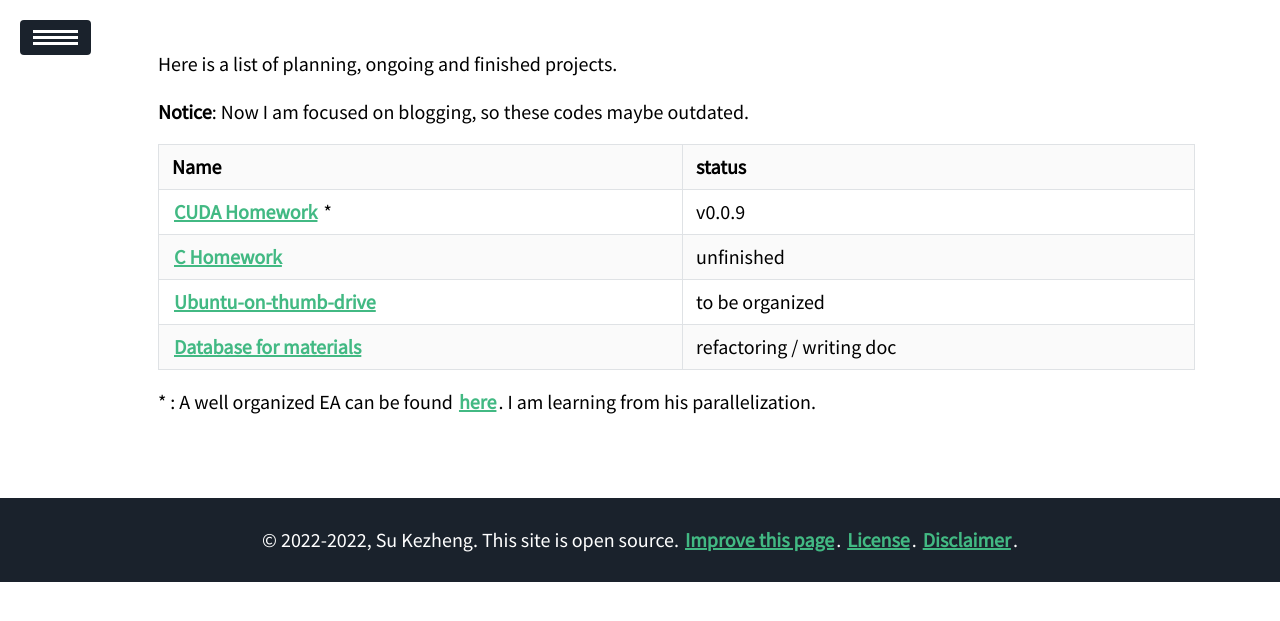
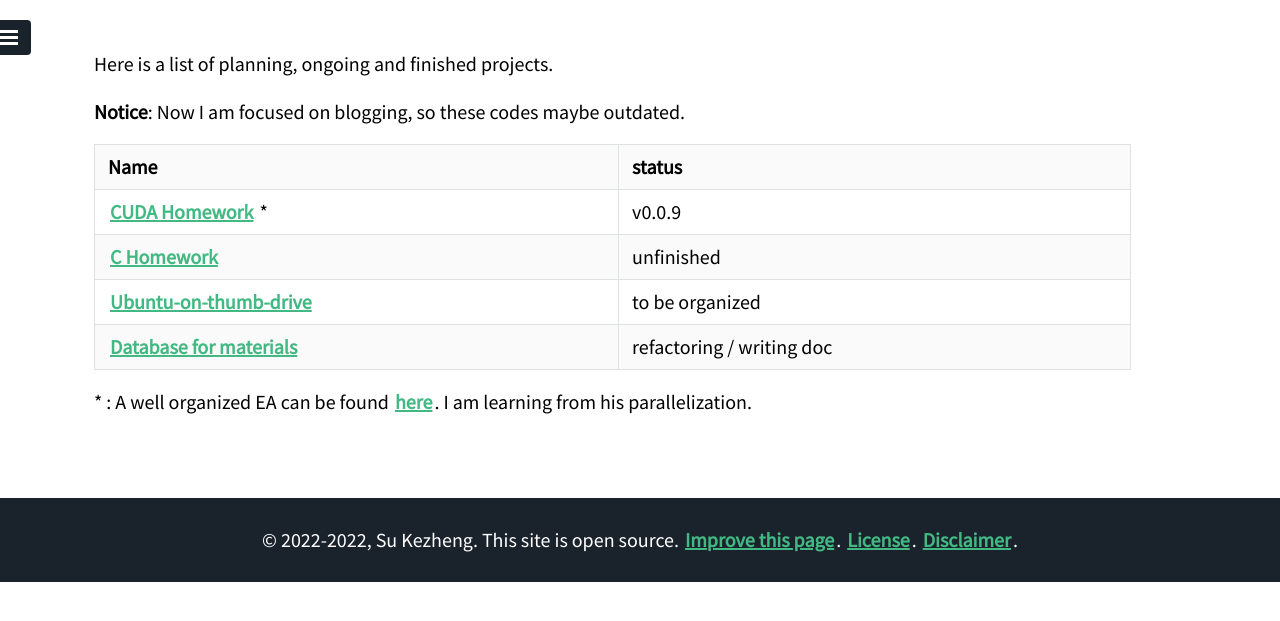
Before and after one commit to ssskz/ssskz.github.io, a Jekyll site: the page built from repo/index.md, in a window 1280 px wide. Shown: the top 621 px of the page. Built offline with Jekyll 4.4.1, drawn with Linux system fonts in a browser that asks for light colours; nearby versions of some CDN libraries.

Commit message:
Update post.css

```diff
--- a/assets/css/post.css
+++ b/assets/css/post.css
@@ -36,7 +36,7 @@ body {
   position: relative;
   width: 90%;
 	margin-left:auto;
-	margin-right: 0;
+	margin-right:auto;
 }
 
 /*
@@ -158,7 +158,7 @@ a.sidebar-nav-item:focus {
 .sidebar-toggle {
   position: absolute;
   top:  1rem;
-  left: 1rem;
+  left: -2rem;
   display: block;
   width: 2rem;
   padding: .5rem .65rem;
```
